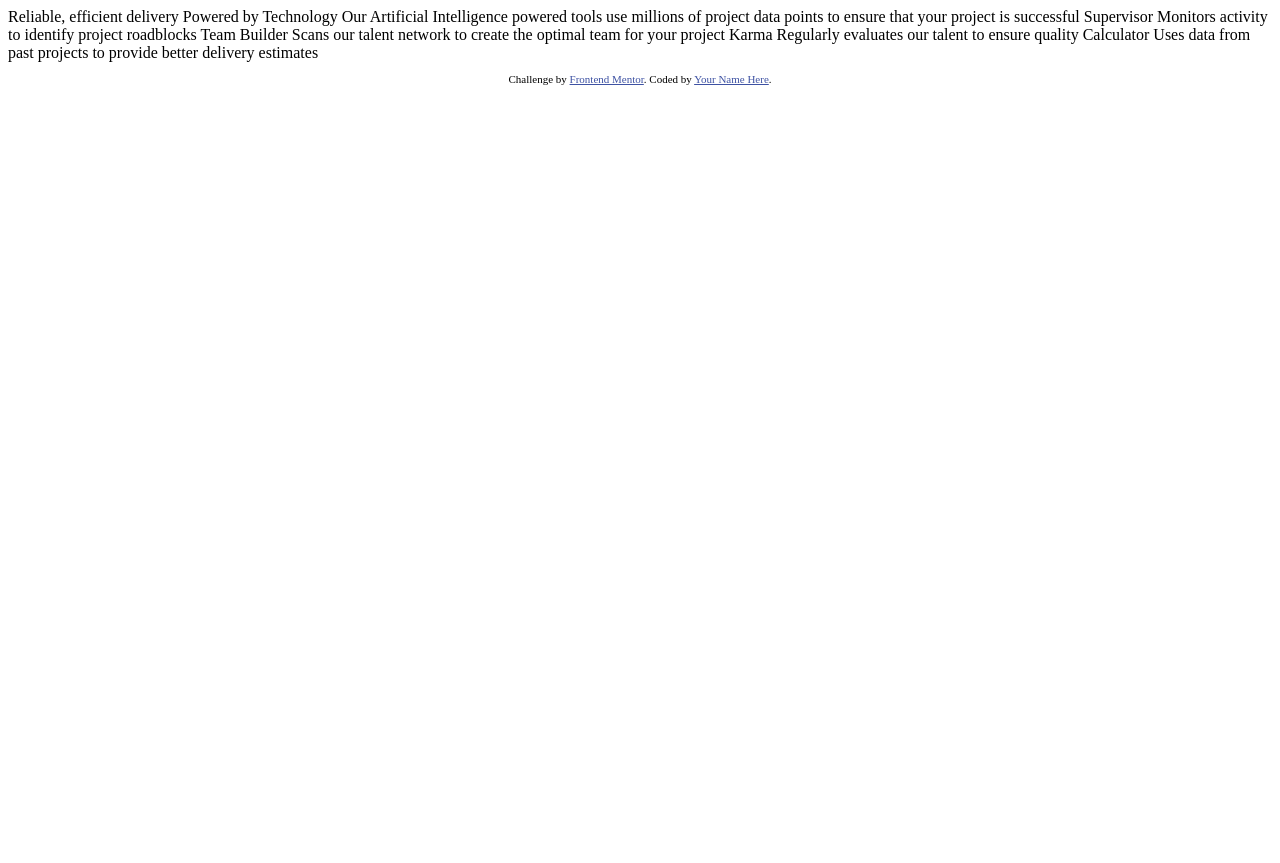
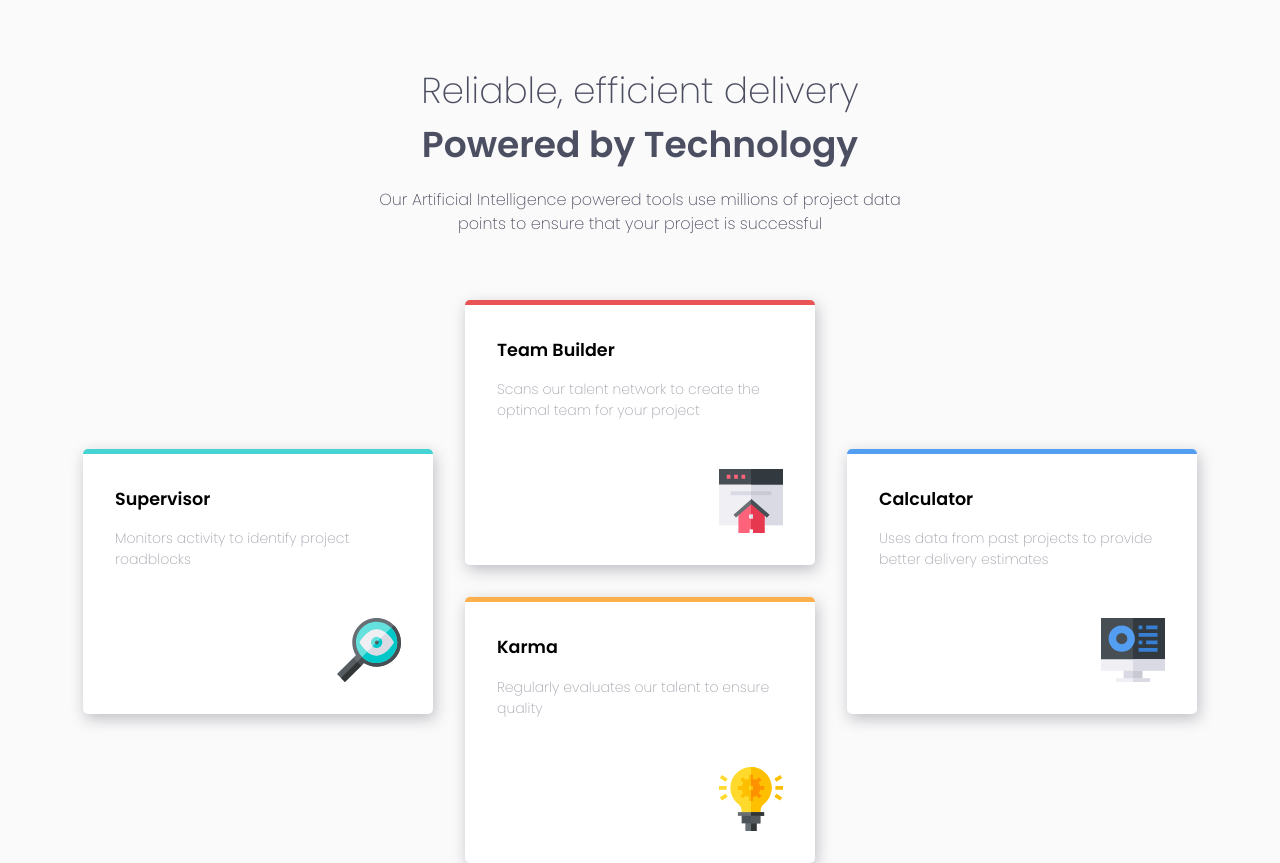
Before and after one commit to VandenBruel-David/four-card-feature-section, a plain HTML site: page index.html in a window 1280 px wide. Before the commit the page ends 800 px from the top, so only its background shows below. Drawn offline with Linux system fonts and the light colour scheme.

Commit message:
finished project

```diff
--- a/index.html
+++ b/index.html
@@ -1,45 +1,64 @@
 <!DOCTYPE html>
 <html lang="en">
   <head>
-  <meta charset="UTF-8">
-  <meta name="viewport" content="width=device-width, initial-scale=1.0"> <!-- displays site properly based on user's device -->
-
-  <link rel="icon" type="image/png" sizes="32x32" href="./images/favicon-32x32.png">
-
+    <meta charset="UTF-8" />
+    <meta name="viewport" content="width=device-width, initial-scale=1.0" />
+    <!-- displays site properly based on user's device -->
+    <link rel="preconnect" href="https://fonts.googleapis.com" />
+    <link rel="preconnect" href="https://fonts.gstatic.com" crossorigin />
+    <link
+      href="https://fonts.googleapis.com/css2?family=Poppins:ital,wght@0,200;0,600;1,400&display=swap"
+      rel="stylesheet"
+    />
+    <link
+      rel="icon"
+      type="image/png"
+      sizes="32x32"
+      href="./images/favicon-32x32.png"
+    />
+    <link rel="stylesheet" href="style.css" />
     <title>Frontend Mentor | Four card feature section</title>
-
-  <!-- Feel free to remove these styles or customise in your own stylesheet 👍 -->
-  <style>
-    .attribution { font-size: 11px; text-align: center; }
-    .attribution a { color: hsl(228, 45%, 44%); }
-  </style>
   </head>
   <body>
-
-  Reliable, efficient delivery
-  Powered by Technology
-
-  Our Artificial Intelligence powered tools use millions of project data points
-  to ensure that your project is successful
-
-  Supervisor
-  Monitors activity to identify project roadblocks
-
-  Team Builder
+    <header>
+      <h1>Reliable, efficient delivery</h1>
+      <h2>Powered by Technology</h2>
+      <p class="header-text">
+        Our Artificial Intelligence powered tools use millions of project data
+        points to ensure that your project is successful
+      </p>
+    </header>
+    <main class="boxes">
+      <div class="supervisor">
+        <h3>Supervisor</h3>
+        <p>Monitors activity to identify project roadblocks</p>
+        <div class="supervisor-icon">
+          <img src="./images/icon-supervisor.svg" alt="supervisor icon" />
+        </div>
+      </div>
+      <div class="team-builder">
+        <h3>Team Builder</h3>
+        <p>
           Scans our talent network to create the optimal team for your project
-
-  Karma
-  Regularly evaluates our talent to ensure quality
-
-  Calculator
-  Uses data from past projects to provide better delivery estimates
-
-
-  <footer>
-    <p class="attribution">
-      Challenge by <a href="https://www.frontendmentor.io?ref=challenge" target="_blank">Frontend Mentor</a>.
-      Coded by <a href="#">Your Name Here</a>.
         </p>
-  </footer>
+        <div class="team-builder-icon">
+          <img src="./images/icon-team-builder.svg" alt="team builder icon" />
+        </div>
+      </div>
+      <div class="karma">
+        <h3>Karma</h3>
+        <p>Regularly evaluates our talent to ensure quality</p>
+        <div class="karma-icon">
+          <img src="./images/icon-karma.svg" alt="karma icon" />
+        </div>
+      </div>
+      <div class="calculator">
+        <h3>Calculator</h3>
+        <p>Uses data from past projects to provide better delivery estimates</p>
+        <div class="calculator-icon">
+          <img src="./images/icon-calculator.svg" alt="calculator icon" />
+        </div>
+      </div>
+    </main>
   </body>
 </html>
--- /dev/null
+++ b/style.css
@@ -0,0 +1,185 @@
+*,
+*::before,
+*::after {
+  box-sizing: border-box;
+}
+
+* {
+  margin: 0;
+}
+
+html,
+body {
+  height: 100%;
+}
+
+body {
+  line-height: 1.5;
+  -webkit-font-smoothing: antialiased;
+}
+
+img,
+picture,
+video,
+canvas,
+svg {
+  display: block;
+  max-width: 100%;
+}
+
+input,
+button,
+textarea,
+select {
+  font: inherit;
+}
+
+p,
+h1,
+h2,
+h3,
+h4,
+h5,
+h6 {
+  overflow-wrap: break-word;
+}
+
+#root,
+#__next {
+  isolation: isolate;
+}
+/*---------------------------------------------------------------------------*/
+
+body {
+  display: flex;
+  flex-direction: column;
+  align-items: center;
+  font-family: "Poppins", sans-serif;
+  font-size: 15px;
+  background-color: hsl(0, 0%, 98%);
+}
+header {
+  text-align: center;
+  padding: 4rem;
+  max-width: 650px;
+}
+.boxes {
+  display: grid;
+  gap: 2rem;
+}
+.supervisor {
+  grid-column: 1 / 2;
+  grid-row: 2 / 4;
+  padding: 2rem;
+  max-width: 350px;
+  border-top: 5px solid hsl(180, 62%, 55%);
+  border-radius: 5px;
+  background-color: white;
+  box-shadow: 2px 5px 15px hsl(229, 6%, 76%);
+}
+.team-builder {
+  grid-column: 2 / 3;
+  grid-row: 1 / 3;
+  padding: 2rem;
+  max-width: 350px;
+  border-top: 5px solid hsl(0, 78%, 62%);
+  border-radius: 5px;
+  background-color: white;
+  box-shadow: 2px 5px 15px hsl(229, 6%, 76%);
+}
+.karma {
+  grid-column: 2 / 3;
+  grid-row: 3 / 5;
+  padding: 2rem;
+  max-width: 350px;
+  border-top: 5px solid hsl(34, 97%, 64%);
+  border-radius: 5px;
+  background-color: white;
+  box-shadow: 2px 5px 15px hsl(229, 6%, 76%);
+}
+.calculator {
+  grid-column: 3 / 4;
+  grid-row: 2 / 4;
+  padding: 2rem;
+  max-width: 350px;
+  border-top: 5px solid hsl(212, 86%, 64%);
+  border-radius: 5px;
+  background-color: white;
+  box-shadow: 2px 5px 15px hsl(229, 6%, 76%);
+}
+.supervisor-icon {
+  display: flex;
+  justify-content: flex-end;
+  padding-top: 3rem;
+}
+.team-builder-icon {
+  display: flex;
+  justify-content: flex-end;
+  padding-top: 3rem;
+}
+.karma-icon {
+  display: flex;
+  justify-content: flex-end;
+  padding-top: 3rem;
+}
+.calculator-icon {
+  display: flex;
+  justify-content: flex-end;
+  padding-top: 3rem;
+}
+
+h1 {
+  font-weight: 400;
+  font-size: 36px;
+  color: hsl(234, 12%, 34%);
+}
+h2 {
+  font-size: 36px;
+  font-weight: 700;
+  color: hsl(234, 12%, 34%);
+  padding-bottom: 1rem;
+}
+h3 {
+  padding-bottom: 1rem;
+}
+p {
+  color: hsl(229, 6%, 66%);
+  font-size: 14px;
+}
+.header-text {
+  font-weight: 400;
+  color: hsl(234, 12%, 34%);
+  font-size: 16px;
+}
+
+@media all and (max-width: 800px) {
+  .boxes {
+    display: flex;
+    flex-direction: column;
+    margin: 2rem;
+  }
+  header {
+    padding-left: 0;
+    padding-right: 0;
+    padding-bottom: 1.5rem;
+    max-width: 350px;
+    margin-left: 2rem;
+    margin-right: 2rem;
+  }
+  header,
+  h1,
+  h2 {
+    font-size: 24px;
+  }
+  .supervisor-icon {
+    padding-top: 1rem;
+  }
+  .team-builder-icon {
+    padding-top: 1rem;
+  }
+  .karma-icon {
+    padding-top: 1rem;
+  }
+  .calculator-icon {
+    padding-top: 1rem;
+  }
```
Lines whose indentation alone changed are shown as unchanged.
